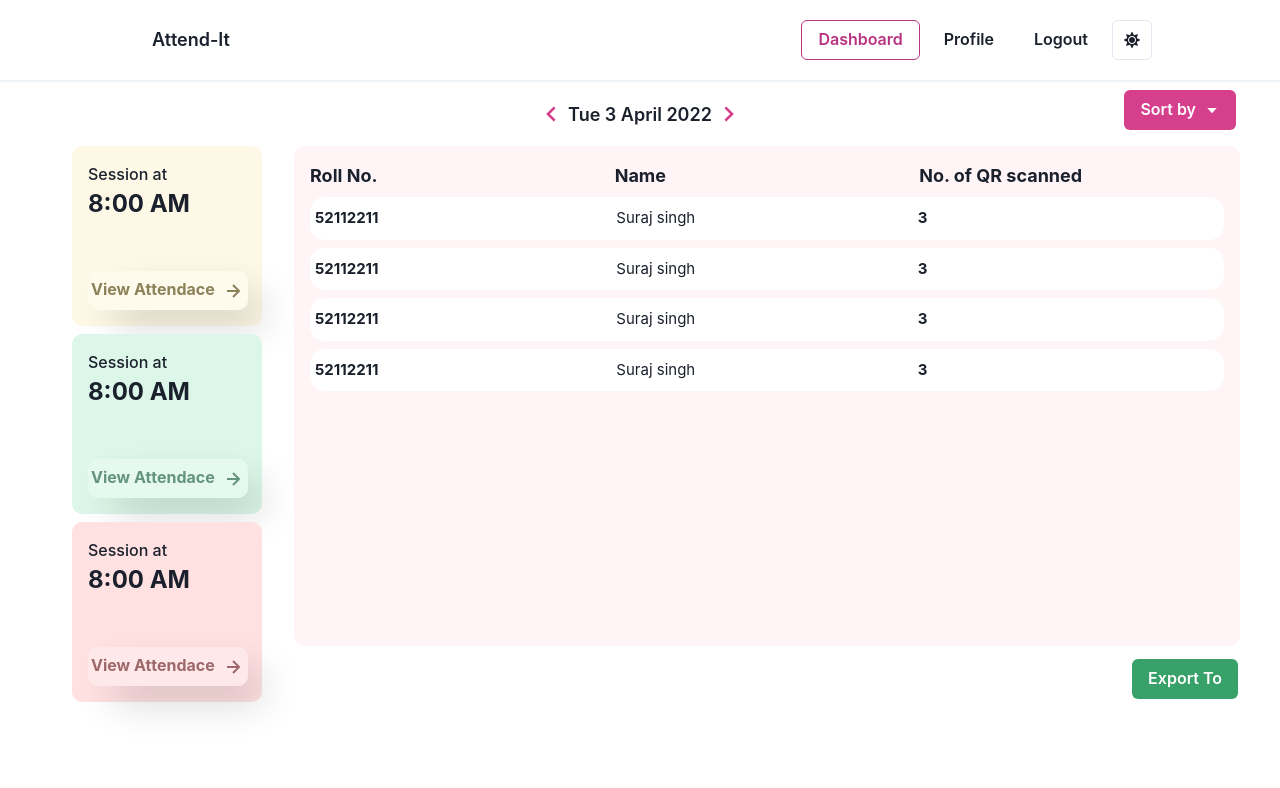
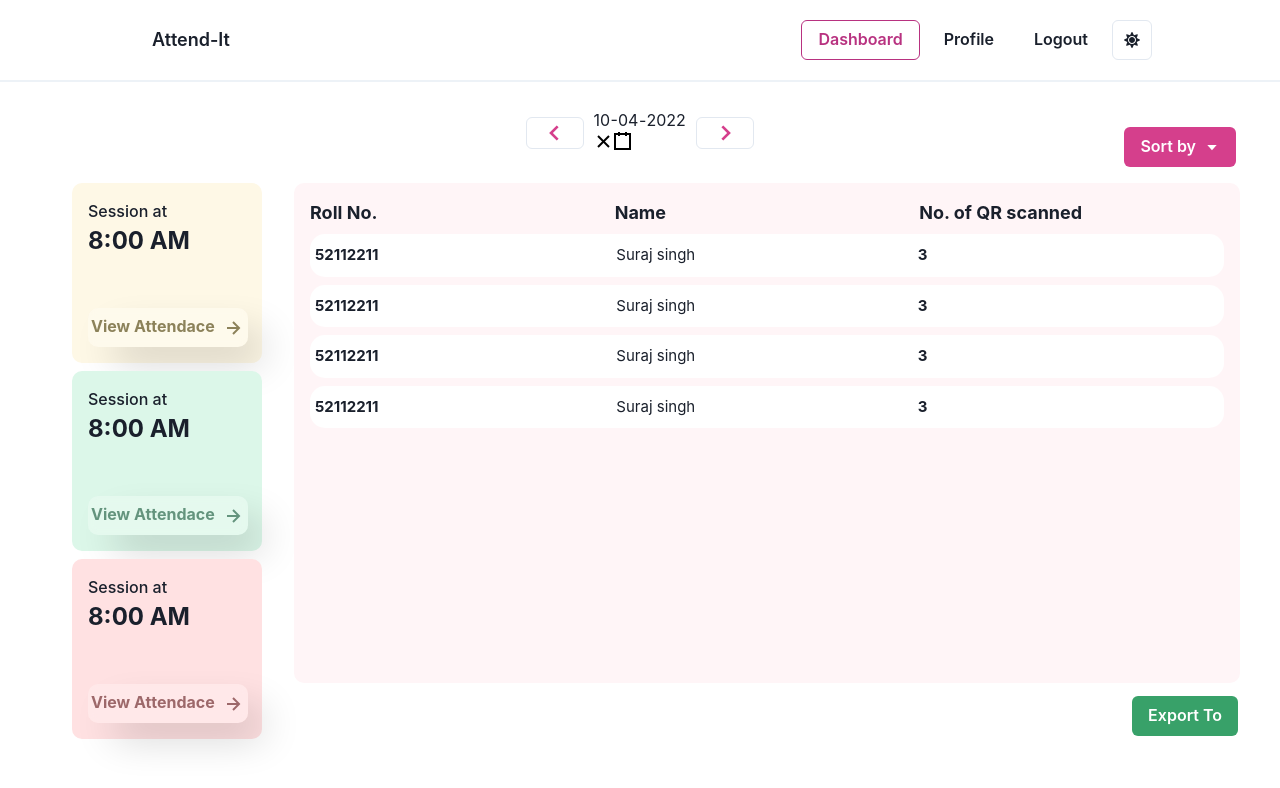
Before and after one commit to Suraj1001singh/Attendance-app, a React (Create React App) app: page /protected-page in a window 1280 px wide. Shown: the top 788 px of the page. Built offline with nearby package versions, Linux system fonts and the light colour scheme; no server answers; the database is empty; sample sign-in values are in the browser's storage.

Commit message:
added date picker

```diff
--- a/package.json
+++ b/package.json
@@ -15,6 +15,7 @@
     "moment": "^2.29.2",
     "qrcode": "^1.5.0",
     "react": "^17.0.2",
+    "react-date-picker": "^8.4.0",
     "react-dom": "^17.0.2",
     "react-icons": "^4.3.1",
     "react-router-dom": "^5.3.0",
--- a/src/components/Pages/Dashboard/Dashboard.js
+++ b/src/components/Pages/Dashboard/Dashboard.js
@@ -1,24 +1,36 @@
 import React from "react";
 import { Box, Text, Grid, VStack, Button, Menu, MenuButton, MenuItem, MenuList } from "@chakra-ui/react";
 import { BiChevronRight, BiChevronLeft, BiRightArrowAlt, BiCaretDown } from "react-icons/bi";
+import DatePicker from 'react-date-picker';
+
 const Dashboard = () => {
+  const [attendanceDate, setAttendanceDate] = React.useState(new Date());
+  const alterDate = (date, days) => {
+    let newDate = new Date(date);
+    newDate.setDate(newDate.getDate() + days);
+    return newDate;
+  }
+  const handleAttendanceDateChange = (date) => {
+    setAttendanceDate(date);
+  }
+
   return (
     <>
       <Box h="3rem" width="100%" maxW="1200px" margin="auto" alignContent="center" py="1rem">
         <div style={{ position: "relative", display: "flex", flexDirection: "row", alignItems: "center", justifyContent: "center", marginBottom: "1rem" }}>
-          <BiChevronLeft cursor="pointer" color="#D53F8C" fontSize="2rem" />
-          <Text fontSize="18px" fontWeight="600">
-            Tue 3 April 2022
-          </Text>
-          <BiChevronRight cursor="pointer" color="#D53F8C" fontSize="2rem" />
+          <Button variant='outline' size="sm" onClick={() => handleAttendanceDateChange(alterDate(attendanceDate, -1))}><BiChevronLeft cursor="pointer" color="#D53F8C" fontSize="2rem"/></Button>
+          <div style={{margin: "10px"}}>
+            <DatePicker format="dd-MM-yyyy" onChange={handleAttendanceDateChange} value={attendanceDate} />
+          </div>
+          <Button variant='outline' size='sm' onClick={() => handleAttendanceDateChange(alterDate(attendanceDate, 1))}><BiChevronRight cursor="pointer" color="#D53F8C" fontSize="2rem"/></Button>
           <Menu>
             <MenuButton as={Button} rightIcon={<BiCaretDown />} position="absolute" right="1" alignSelf="flex-end" colorScheme="primary">
               Sort by
             </MenuButton>
             <MenuList>
               <MenuItem>Name</MenuItem>
-              <MenuItem>Roll No.</MenuItem>
-              <MenuItem>Qr Scanned</MenuItem>
+              <MenuItem>Roll Number</MenuItem>
+              <MenuItem>QR Scanned</MenuItem>
             </MenuList>
           </Menu>
         </div>
```
Also changed, not shown: 1 other file (tests, documents, lock files or other folders).
